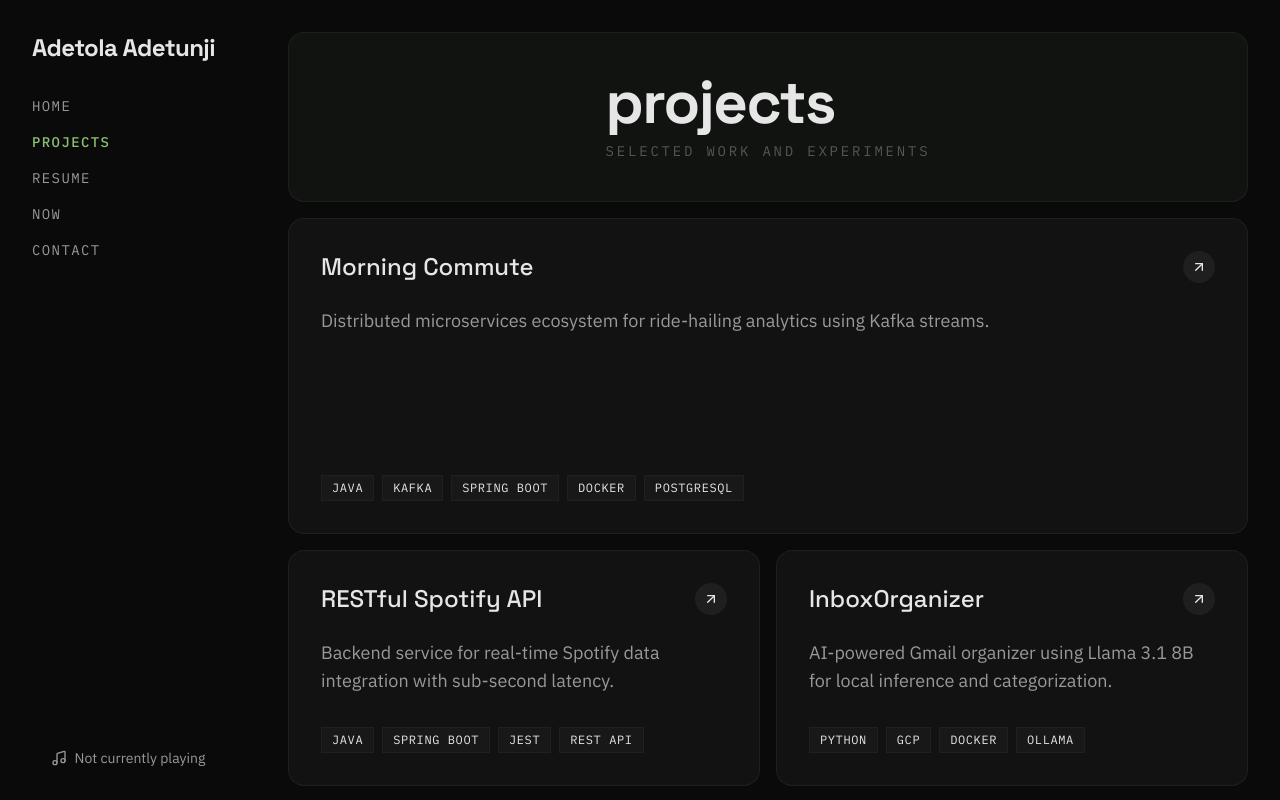
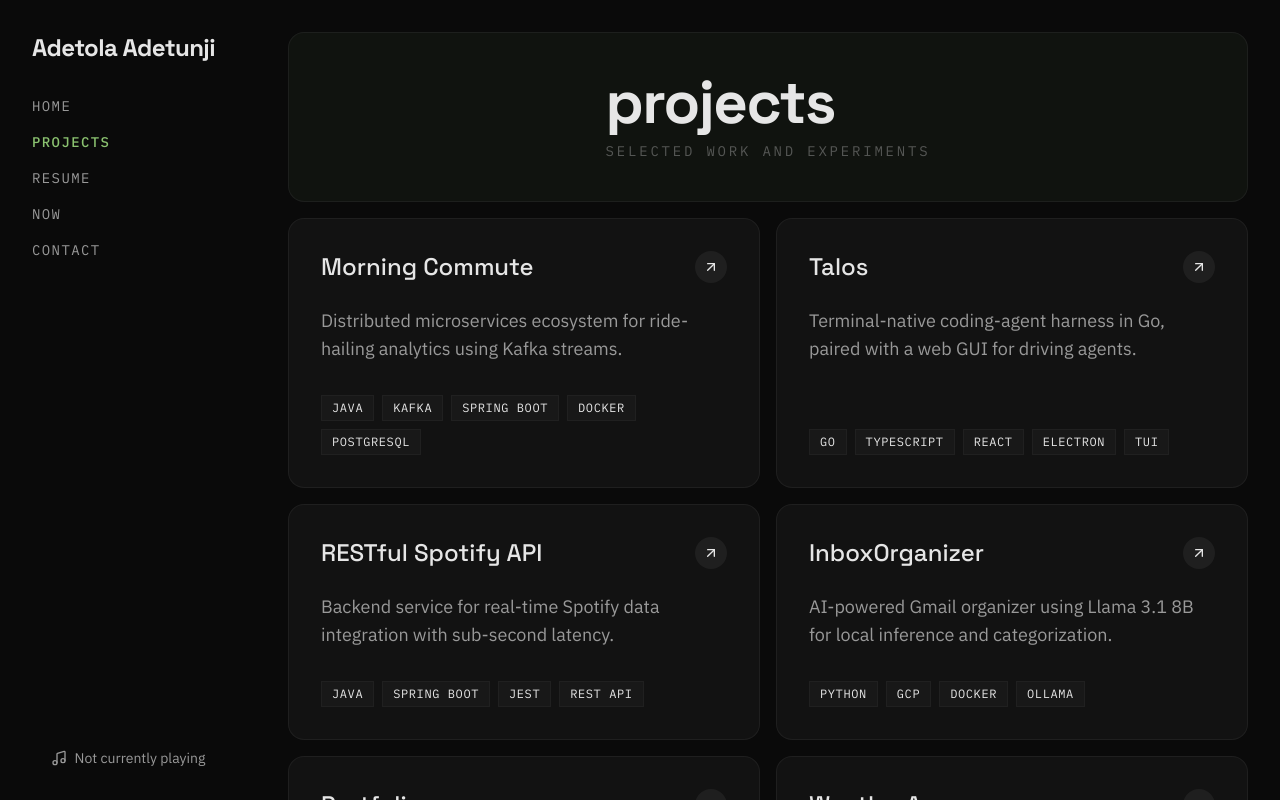
Before and after one commit to mintoleda/mintoleda.github.io, a Next.js app: page /projects in a window 1280 px wide. Shown: the top 800 px of the page. Built offline with nearby package versions, Linux system fonts and the light colour scheme; no server answers.

Commit message:
feat: added talos to projects

```diff
--- a/app/projects/page.tsx
+++ b/app/projects/page.tsx
@@ -27,13 +27,11 @@ export default function ProjectsPage() {
 
         {/* Project Cells */}
         {projects.map((project, index) => {
-          // Make the first project take 4 cols, others take 2
-          const isFeatured = index === 0;
           return (
             <BentoCell
               key={index}
-              colSpan={isFeatured ? 4 : 2}
-              rowSpan={isFeatured ? 2 : 1}
+              colSpan={2}
+              rowSpan={1}
               className="group"
             >
               <a href={project.href} target="_blank" rel="noopener noreferrer" className="block h-full p-6 md:p-8 flex flex-col">
--- a/data/projects.ts
+++ b/data/projects.ts
@@ -4,6 +4,12 @@ export const projects = [
         description: "Distributed microservices ecosystem for ride-hailing analytics using Kafka streams.",
         href: "https://github.com/mintoleda/morning-commute",
         tags: ["Java", "Kafka", "Spring Boot", "Docker", "PostgreSQL"]
+    },
+    {
+        title: "Talos",
+        description: "Terminal-native coding-agent harness in Go, paired with a web GUI for driving agents.",
+        href: "https://github.com/mintoleda/talos",
+        tags: ["Go", "TypeScript", "React", "Electron", "TUI"]
     },
     {
         title: "RESTful Spotify API",
```
Also changed, not shown: 1 other file (tests, documents, lock files or other folders).
